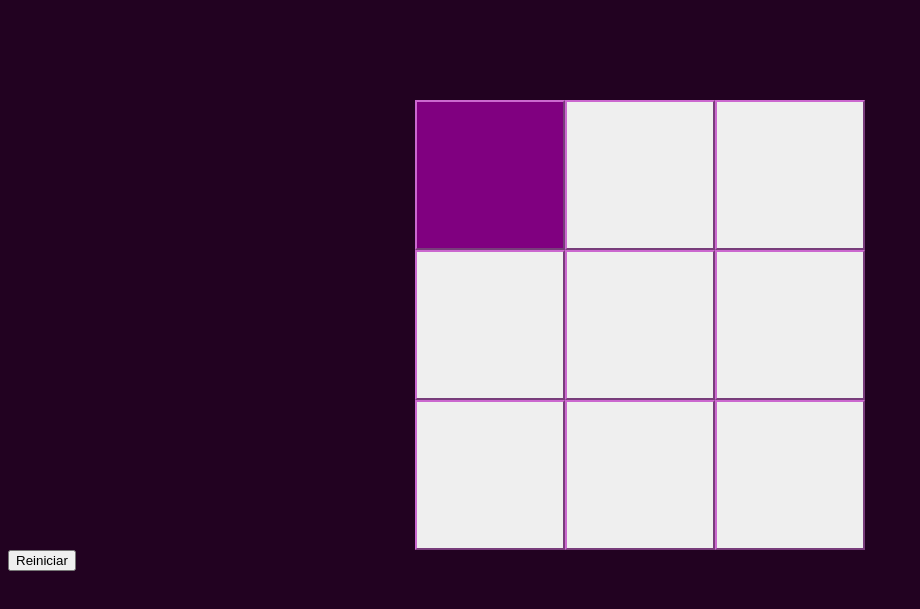
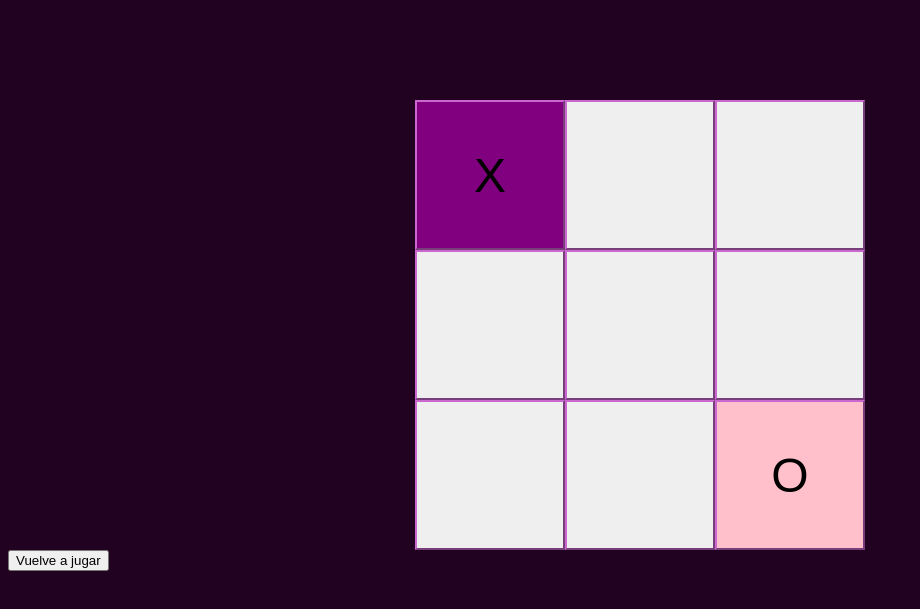
Before and after one commit to nnaaii13/Recuperacion_DWEC, a plain HTML site: page index.html in a window 1280 px wide. Both pictures are taken after a click on the button 490 px from the left and 236 px from the top of the page. Shown: the part 61-670 px from the top of the page, without its empty margins (0-920 px from the left). Drawn offline with Linux system fonts and the light colour scheme.

Commit message:
juega la máquina y son X y O
He añadido el símbolo X, O a los colores y he añadido la función máquina que hace que juegue el ordenador.

```diff
--- a/app.js
+++ b/app.js
@@ -1,14 +1,47 @@
 let color = "purple"; //definimos el color con el que vamos a empezar
+let turno = "X"; //definimos el turno con el que empezaremos, es decir X u O. En este caso empezamos con X
 
 //función que cambia el color de las casillas del tablero al hacer click
 function cambiarColor(element) {
     element.style.backgroundColor = color;
+    element.innerHTML = turno;
 
     //un click morado, un click rosa y así sucesivamente
     if (color === "purple") {
         color = "pink";
+        turno = "O"; //cambia el simbolo a O
     } else {
         color = "purple";
+        turno = "X"; //cambia el simbolo a X
+    }
+
+    if (turno === "O") { //si el turno es O, juega la máquina
+        setTimeout(maquina, 200); //el tiempo que tarda la máquina en responder
+    }
+}
+
+function maquina() {
+    const botones = document.querySelectorAll("#tablero button");
+    let casillaElegida = null;
+
+    //busca una casilla vacía
+    for (let i = 0; i < botones.length; i++) {
+        if (botones[i].innerHTML === "") {
+            //elige una casilla vacía
+            if (Math.random() < 1 / (botones.length - i)) { //con esto haremos que seleccione una de las casillas vacías al azar
+                casillaElegida = botones[i];
+            }
+        }
+    }
+
+    //si hay casillas vacías la máquina pone O (y por lo tanto rosa), en una aleatoria
+    if (casillaElegida) {
+        casillaElegida.style.backgroundColor = "pink";
+        casillaElegida.innerHTML = "O";
+
+        //el siguiente turno es morado, X
+        color = "purple";
+        turno = "X";
     }
 }
 
@@ -19,6 +52,7 @@ function reset() {
         element.style.backgroundColor = "";
     });
     color = "purple"; //esto es para que vuelva a comenzar por morado
+    turno = "X"; //vuelve a comenzar por X
 }
 
 //seleccionamos los botones y los recorremos con el foreach, para que cuando hagamos click cambie el color
--- a/index.html
+++ b/index.html
@@ -23,7 +23,7 @@
         <button></button>
     </div>
 
-    <button id="resetButton">Reiniciar</button>
+    <button id="resetButton">Vuelve a jugar</button>
 
     <script src="app.js"></script>
 </body>
--- a/styles.css
+++ b/styles.css
@@ -19,6 +19,7 @@ h1, h3 {
     width: 150px;
     height: 150px;
     border-color: rgb(203, 104, 207);
+    font-size: 3em;
 }
 
 #ganar {
```
